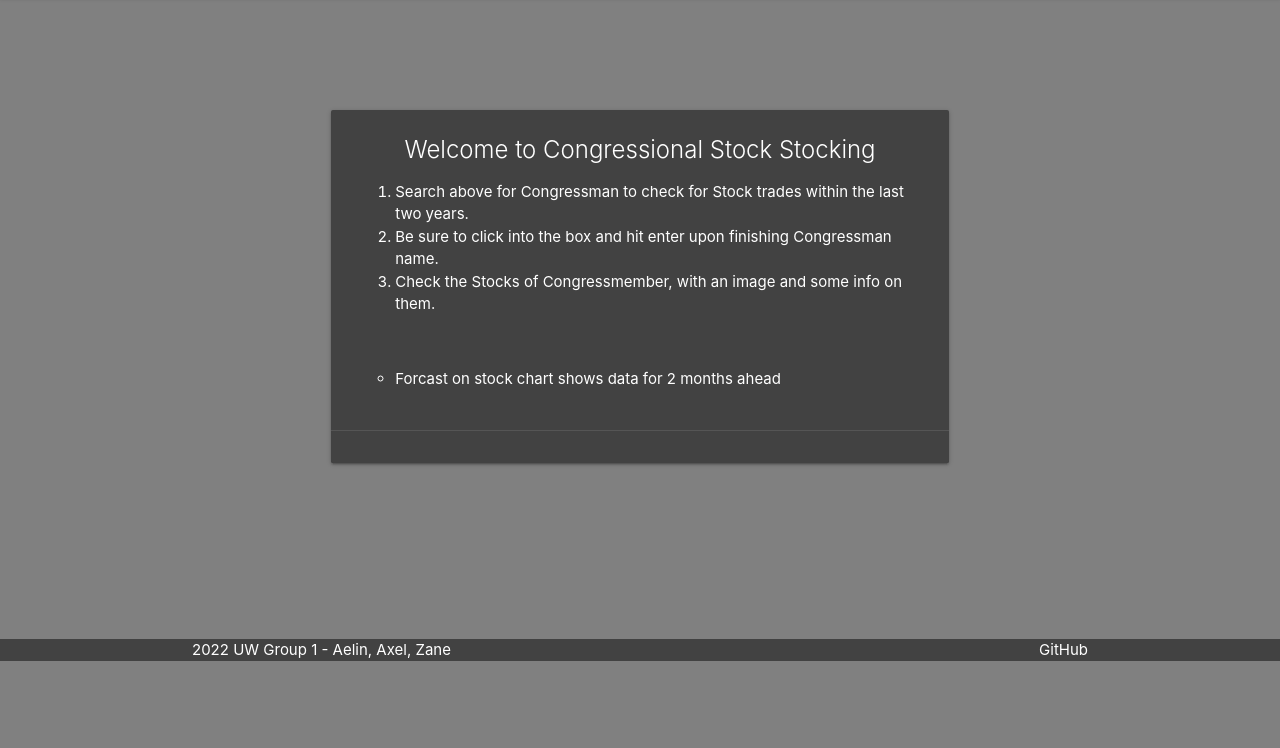
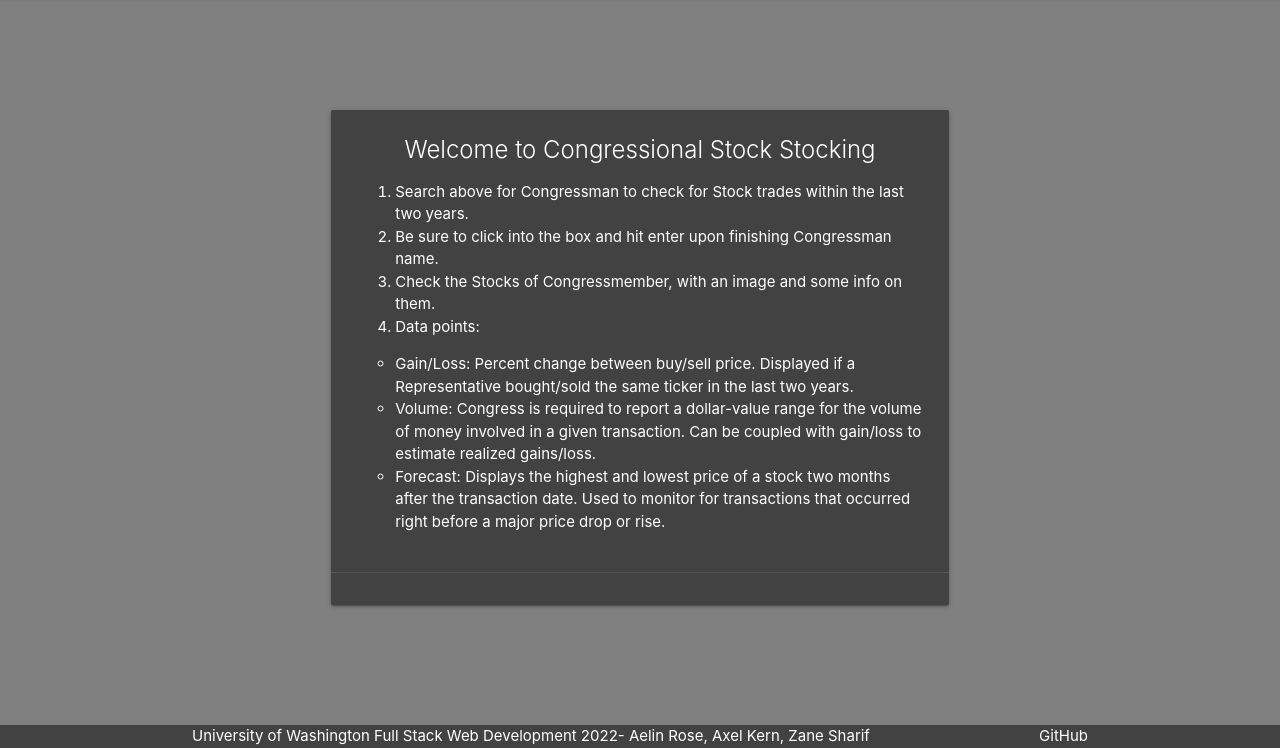
Before and after one commit to Axeljk/congress-stock-stalking, a plain HTML site: page index.html in a window 1280 px wide. Shown: the part 139-887 px from the top of the page. Before the commit the page ends 800 px from the top, so only its background shows below. Drawn offline with Linux system fonts and the light colour scheme; no server answers.

Commit message:
updated welcome

```diff
--- a/index.html
+++ b/index.html
@@ -49,10 +49,12 @@
                   <li>Search above for Congressman to check for Stock trades within the last two years. </li>
                   <li>Be sure to click into the box and hit enter upon finishing Congressman name. </li>
                   <li>Check the Stocks of Congressmember, with an image and some info on them. </li>
+                  <li>Data points:</li>
                 </ol>
-                <br>
                 <ol id="note">
-                  <li>Forcast on stock chart shows data for 2 months ahead</li>
+                  <li>Gain/Loss: Percent change between buy/sell price. Displayed  if a Representative bought/sold the same ticker in the last two years.</li>
+                  <li>Volume: Congress is required to report a dollar-value range for the volume of money involved in a given transaction. Can be coupled with gain/loss to estimate realized gains/loss.</li>
+                  <li>Forecast: Displays the highest and lowest price of a stock two months after the transaction date. Used to monitor for transactions that occurred right before a major price drop or rise. </li>
                 </ol>
               </div>
               <div class="card-action">
@@ -132,7 +134,7 @@
   <footer>
     <div class="footer-copyright grey darken-3">
       <div class="container">
-      2022 UW Group 1 - Aelin, Axel, Zane
+      University of Washington Full Stack Web Development 2022- Aelin Rose, Axel Kern, Zane Sharif
       <a class="white-text text-lighten-4 right" href="https://github.com/Axeljk/congress-stock-stalking" target="_blank">GitHub</a>
       </div>
     </div>
```
